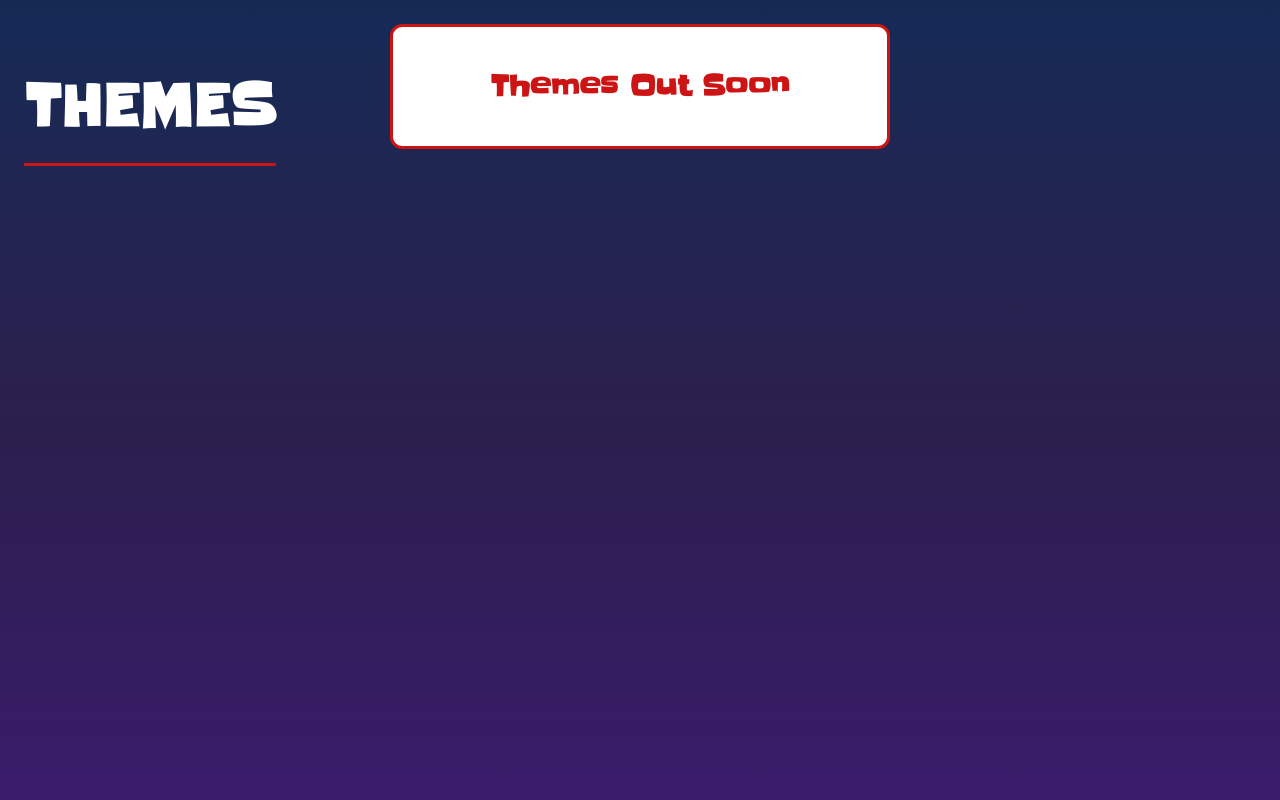
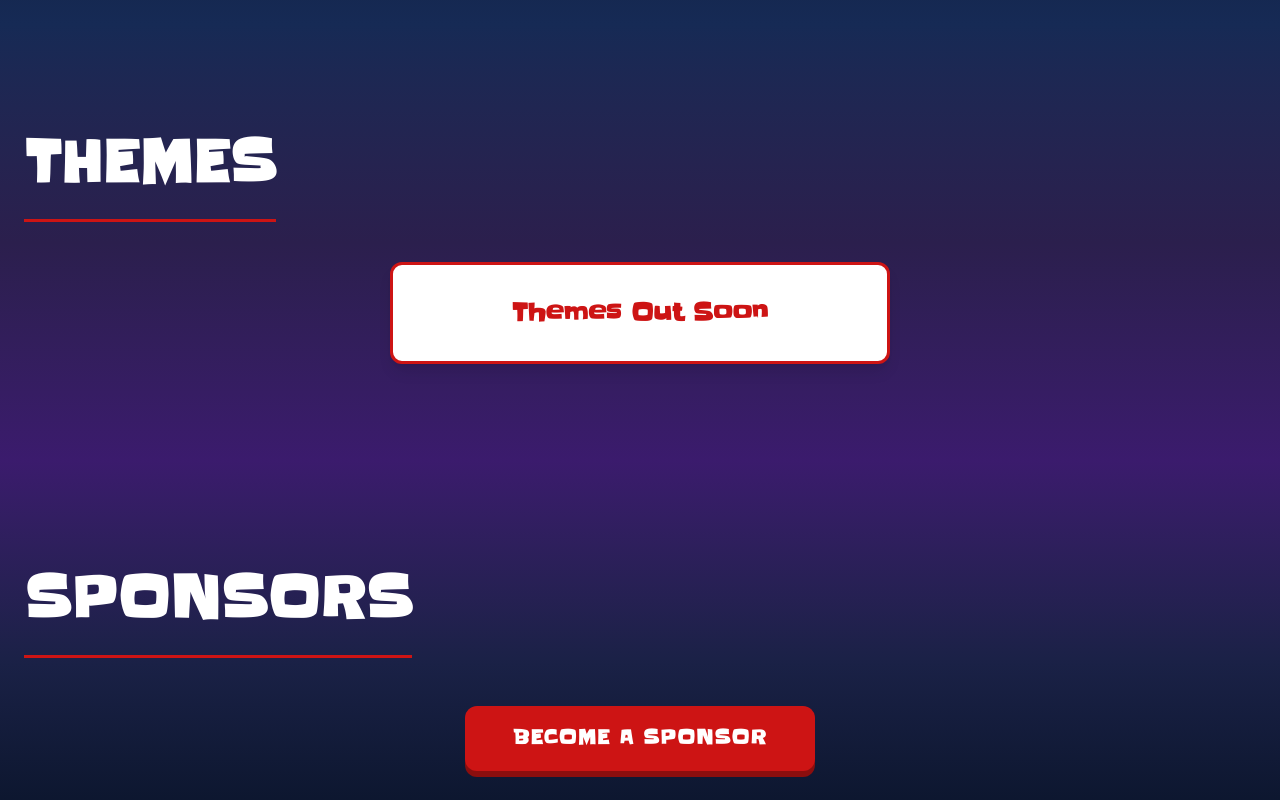
Before and after one commit to Shovan554/CougarHacks-2026, a React (Vite) app: page / in a window 1280 px wide. Shown: the part 1480-2280 px from the top of the page. Built offline with nearby package versions, Linux system fonts and the light colour scheme.

Commit message:
changed white spaces changed themes

```diff
--- a/src/pages/SponsorsSection.jsx
+++ b/src/pages/SponsorsSection.jsx
@@ -1,11 +1,11 @@
 export default function SponsorsSection() {
   return (
-    <section id="sponsors" className="relative min-h-screen bg-gradient-to-b from-[#3B1B6D] via-[#1A2146] to-[#071225]  z-80 flex flex-col items-center justify-center">
-      <h1 className="absolute top-0 left-0 text-white text-[1.8rem] sm:text-[2.2rem] md:text-[2.8rem] lg:text-[3.5rem] font-logo font-bold border-b-[3px] border-brand pb-[15px] mt-5 md:mt-10 ml-4 md:ml-6 w-fit uppercase">
+    <section id="sponsors" className="relative bg-gradient-to-b from-[#3B1B6D] via-[#1A2146] to-[#071225] z-80 flex flex-col items-center py-16 md:py-24">
+      <h1 className="text-white text-[1.8rem] sm:text-[2.2rem] md:text-[2.8rem] lg:text-[3.5rem] font-logo font-bold border-b-[3px] border-brand pb-[15px] ml-4 md:ml-6 w-fit uppercase mb-12 self-start">
         Sponsors
       </h1>
 
-      <div className="flex items-center justify-center grow w-full px-4 md:px-6 box-border">
+      <div className="flex items-center justify-center w-full px-4 md:px-6 box-border">
         <button className="relative bg-brand hover:bg-[#e31616] active:translate-y-1 text-white px-8 py-3 sm:px-10 sm:py-4 lg:px-12 lg:py-4.5 text-[0.95rem] sm:text-[1.1rem] lg:text-[1.2rem] font-extrabold uppercase tracking-[1px] rounded-xl cursor-pointer shadow-[0_6px_0_var(--color-brand-dark)] hover:shadow-[0_8px_0_var(--color-brand-dark)] active:shadow-[0_2px_0_var(--color-brand-dark)] transition-all duration-100">
           Become a Sponsor
         </button>
--- a/src/pages/ThemesSection.jsx
+++ b/src/pages/ThemesSection.jsx
@@ -2,15 +2,45 @@ export default function ThemesSection() {
   return (
     <section
       id="themes"
-      className="relative min-h-screen bg-gradient-to-b from-[#162A55] via-[#2B1F4D] to-[#3B1B6D]"
+      className="
+        relative
+        flex flex-col
+        items-center
+        bg-gradient-to-b
+        from-[#162A55]
+        via-[#2B1F4D]
+        to-[#3B1B6D]
+        px-4 md:px-6
+        py-16 md:py-24
+      "
     >
-      <h1 className="absolute top-0 left-0 text-white text-[1.8rem] sm:text-[2.2rem] md:text-[2.8rem] lg:text-[3.5rem] font-logo font-bold border-b-[3px] border-brand pb-[15px] mt-5 md:mt-10 ml-4 md:ml-6 w-fit uppercase">
+      {/* Title (NORMAL FLOW, not absolute) */}
+      <h1 className="
+        text-white
+        text-[1.8rem] sm:text-[2.2rem] md:text-[2.8rem] lg:text-[3.5rem]
+        font-logo font-bold
+        border-b-[3px] border-brand
+        pb-[15px]
+        uppercase
+        mb-10
+        self-start
+      ">
         Themes
       </h1>
 
-      <div className="flex items-center justify-center grow w-full px-4 md:px-5 lg:px-6 box-border">
-        <div className="bg-white border-[3px] border-brand rounded-xl py-[25px] px-[30px] sm:py-[30px] sm:px-[40px] md:py-[35px] md:px-[50px] lg:py-10 lg:px-[60px] text-center max-w-[500px] w-full">
-          <p className="text-brand text-lg sm:text-[20px] md:text-2xl lg:text-[28px] font-bold m-0 leading-[1.4]">
+      {/* Banner BELOW title */}
+      <div className="w-full flex justify-center">
+        <div className="
+          bg-white
+          border-[3px] border-brand
+          rounded-xl
+          py-8 px-10
+          text-center
+          max-w-[500px]
+          w-full
+          shadow-lg
+        ">
+          <p className="text-brand text-lg sm:text-xl md:text-2xl font-bold">
             Themes Out Soon
           </p>
         </div>
```
